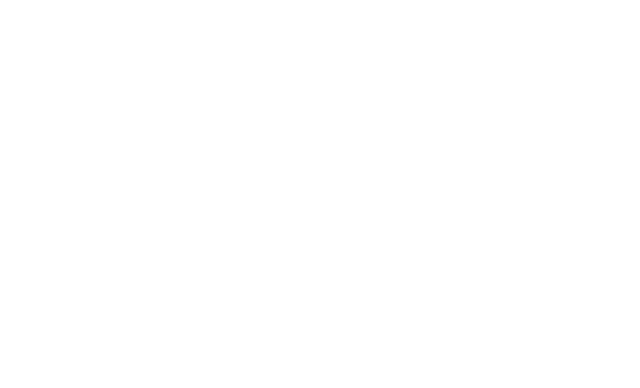
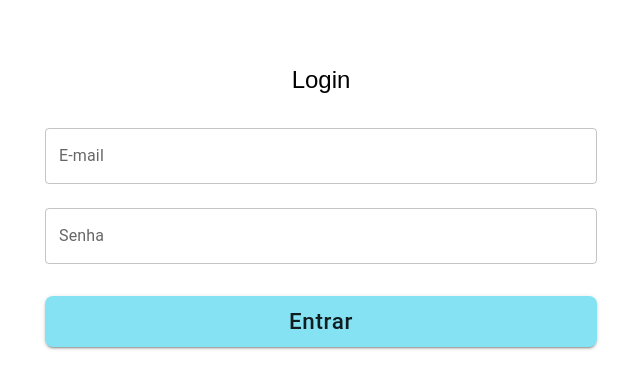
Before and after one commit to Gestao-Energia/Front-end, a React (Vite) app: page /login in a window 1280 px wide. Before the commit this address had no page. Shown: the top 388 px of the page, without its empty margins (319-959 px from the left). Built offline with nearby package versions, Linux system fonts and the light colour scheme.

Commit message:
feat: improve login page

```diff
--- /dev/null
+++ b/src/pages/Login/Login.tsx
@@ -0,0 +1,120 @@
+import React, { useContext } from "react";
+import {
+  Box,
+  Button,
+  TextField,
+  Typography,
+  Container,
+} from "@mui/material";
+import { useForm, type FieldValues } from "react-hook-form";
+import { z } from "zod";
+import { zodResolver } from "@hookform/resolvers/zod";
+import { AlertContext } from "../../hooks/useAlert";
+
+const loginSchema = z.object({
+  email: z.string().email("Campo deve conter um e-mail valido").min(1, { message: 'ampo e-mail obrigatório' }),
+  password: z.string().min(5, 'A senha deve conter pelo menos 5 caracteres')
+})
+
+type LoginSchema = z.infer<typeof loginSchema>
+
+const Login: React.FC = () => {
+  const { showAlert } = useContext(AlertContext);
+
+  const {
+    register,
+    handleSubmit,
+    formState: { errors, isSubmitting },
+    reset,
+  } = useForm<LoginSchema>({
+    resolver: zodResolver(loginSchema)
+  });
+
+
+  const onSubmit = async  (data: LoginSchema) => {
+    const response = await fetch("/api/login", {
+      method: 'POST',
+      body: JSON.stringify(data),
+      headers: {
+        "Content-Type": "application/json"
+      }
+    })
+
+    if (!response.ok) {
+      showAlert({
+        title: 'Erro',
+        message: 'ocorreu um erro ao fazer o login',
+        severity: 'error',
+      });
+    }
+
+    showAlert({
+      title: 'Sucesso',
+      message: 'Login realizado com sucesso',
+      severity: 'success',
+    });
+
+    reset();
+  };
+
+
+  return (
+    <Container maxWidth="sm">
+      <Box
+        sx={{
+          mt: 8,
+          display: "flex",
+          flexDirection: "column",
+          alignItems: "center",
+        }}
+      >
+        <Typography component="h1" variant="h5">
+          Login
+        </Typography>
+        <Box
+          component="form"
+          sx={{ mt: 2, width: "100%" }}
+          noValidate
+          autoComplete="off"
+          onSubmit={handleSubmit(onSubmit)}
+        >
+          <TextField
+            {...register('email')}
+            margin="normal"
+            fullWidth
+            label="E-mail"
+            type="email"
+          />
+          {errors.email && (
+            <Typography variant="body1" sx={{ m: 1 }} color="red">
+              {errors?.email?.message}
+            </Typography>
+          )}
+          <TextField
+            margin="normal"
+            fullWidth
+            label="Senha"
+            type="password"
+            {...register('password')}
+          />
+          {errors.password && (
+            <Typography variant="body1" sx={{ m: 1 }} color="red">
+              {errors?.password?.message}
+            </Typography>
+          )}
+          <Button
+            type="submit"
+            fullWidth
+            variant="contained"
+            disabled={isSubmitting}
+            sx={{ mt: 3 }}
+          >
+            Entrar
+          </Button>
+        </Box>
+      </Box>
+    </Container>
+  );
+};
+
+export default Login;
--- a/src/routes/router.tsx
+++ b/src/routes/router.tsx
@@ -4,6 +4,7 @@ import {
 } from "react-router-dom";
 import Home from "../pages/Home";
 import DefaultLayout from "../layout/DefautltLayout";
+import Login from "../pages/Login/Login";
 
 export default function Router() {
   return (
@@ -11,6 +12,7 @@ export default function Router() {
       <Route path="/" element={<DefaultLayout />}>
         <Route path="/" element={<Home />}/>
       </Route>
+      <Route path="/login" element={<Login />}/>
     </Routes>
   )
 }
```
Also changed, not shown: src/components/login.tsx (deleted, +0 -91 lines), src/layout/DefautltLayout.tsx (indentation only).
